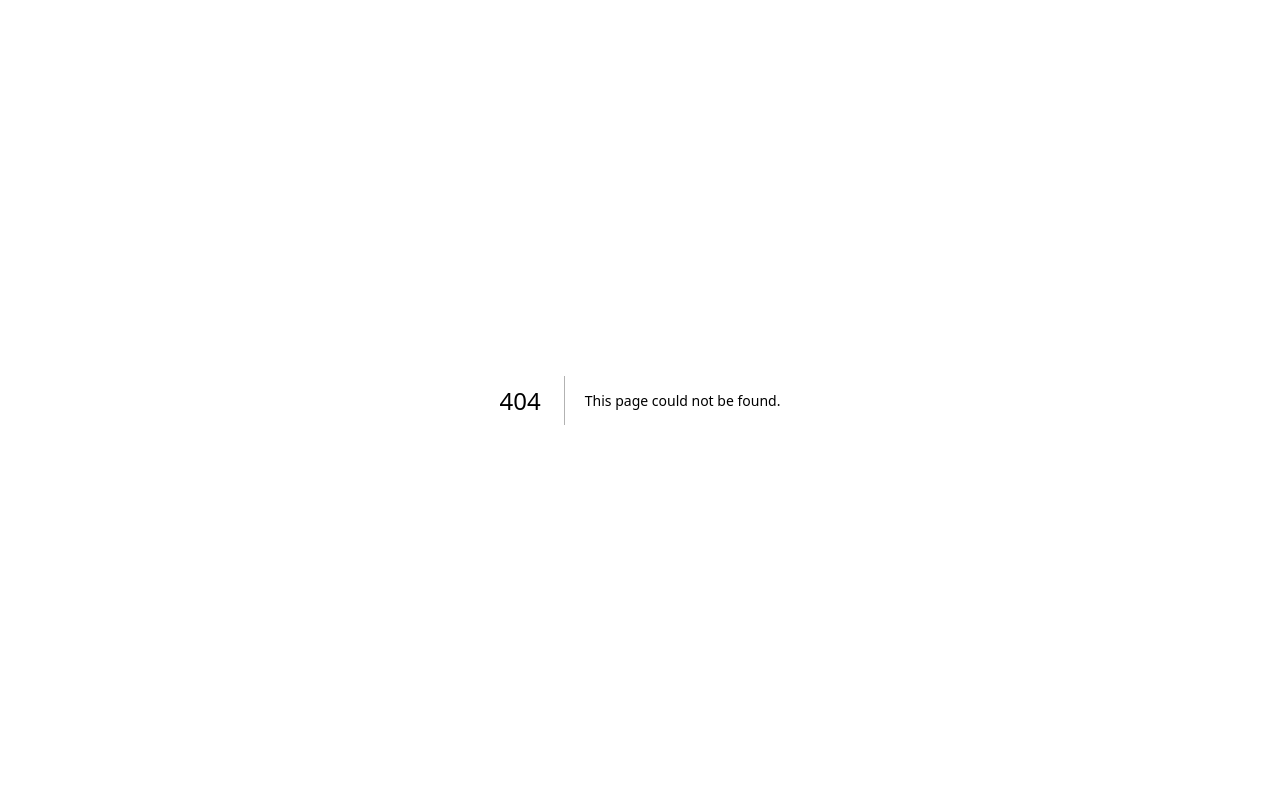
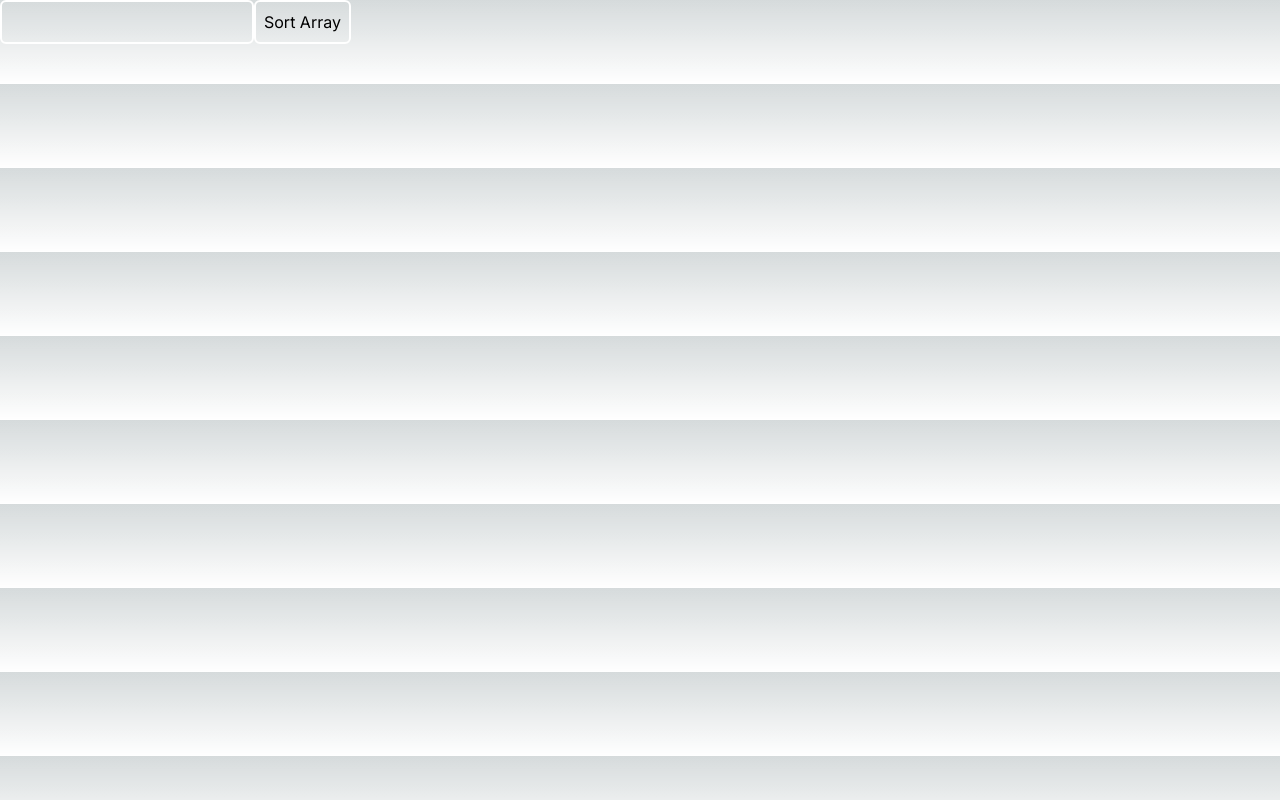
Before and after one commit to Anandprabhu530/SlothByte_Challenges, a Next.js app: page /binarysearch in a window 1280 px wide. Before the commit this address had no page. Built offline with nearby package versions, Linux system fonts and the light colour scheme.

Commit message:
Added sort

```diff
--- /dev/null
+++ b/app/binarysearch/page.tsx
@@ -0,0 +1,51 @@
+"use client";
+
+import { useState } from "react";
+
+const Binary_Search = () => {
+  const [array_value, setArray_value] = useState("");
+  const [sorted_array, setsorted_array] = useState<string[]>([]);
+  const handlechange = (event: any) => {
+    setArray_value(event?.target.value);
+  };
+
+  const handlesort = () => {
+    if (array_value.split(" ").length > 2) {
+      const compare = (a, b) => {
+        return a - b;
+      };
+      setsorted_array(array_value.split(" ").sort(compare));
+    }
+  };
+  return (
+    <div>
+      <div>
+        <div>
+          <input
+            className="bg-transparent border-2 border-white rounded-md p-2 outline-none"
+            onChange={handlechange}
+          />
+          <button
+            className={`p-2 border-2 border-white rounded-md ${
+              array_value.split("").length > 2
+                ? "cursor-pointer"
+                : "cursor-not-allowed"
+            }`}
+            onClick={handlesort}
+          >
+            Sort Array
+          </button>
+        </div>
+        <div className=" flex gap-4 pt-10">
+          {sorted_array.map((sorted_number, index) => (
+            <div key={index} className="text-lg text-white">
+              {sorted_number}
+            </div>
+          ))}
+        </div>
+      </div>
+    </div>
+  );
+};
+
+export default Binary_Search;
```
